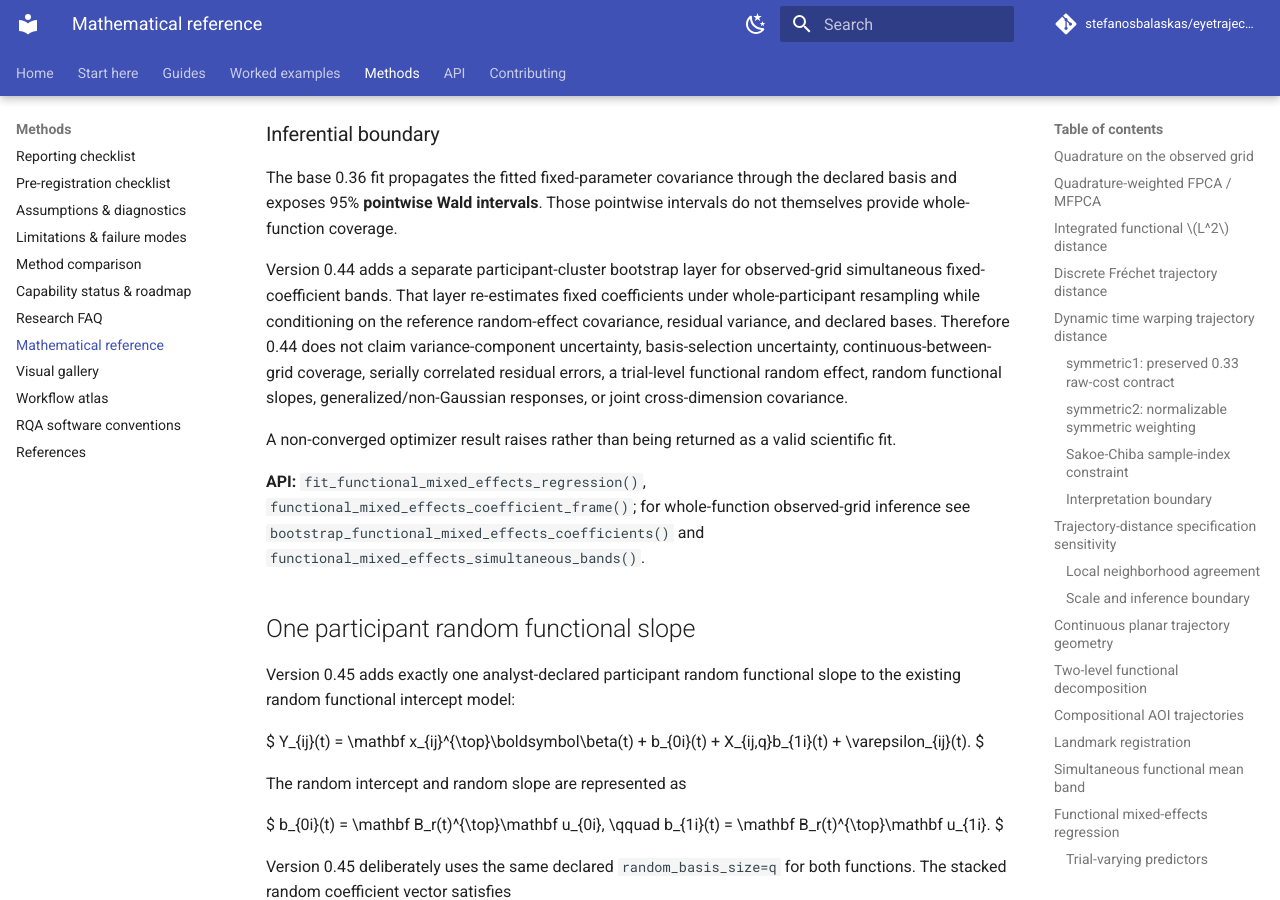
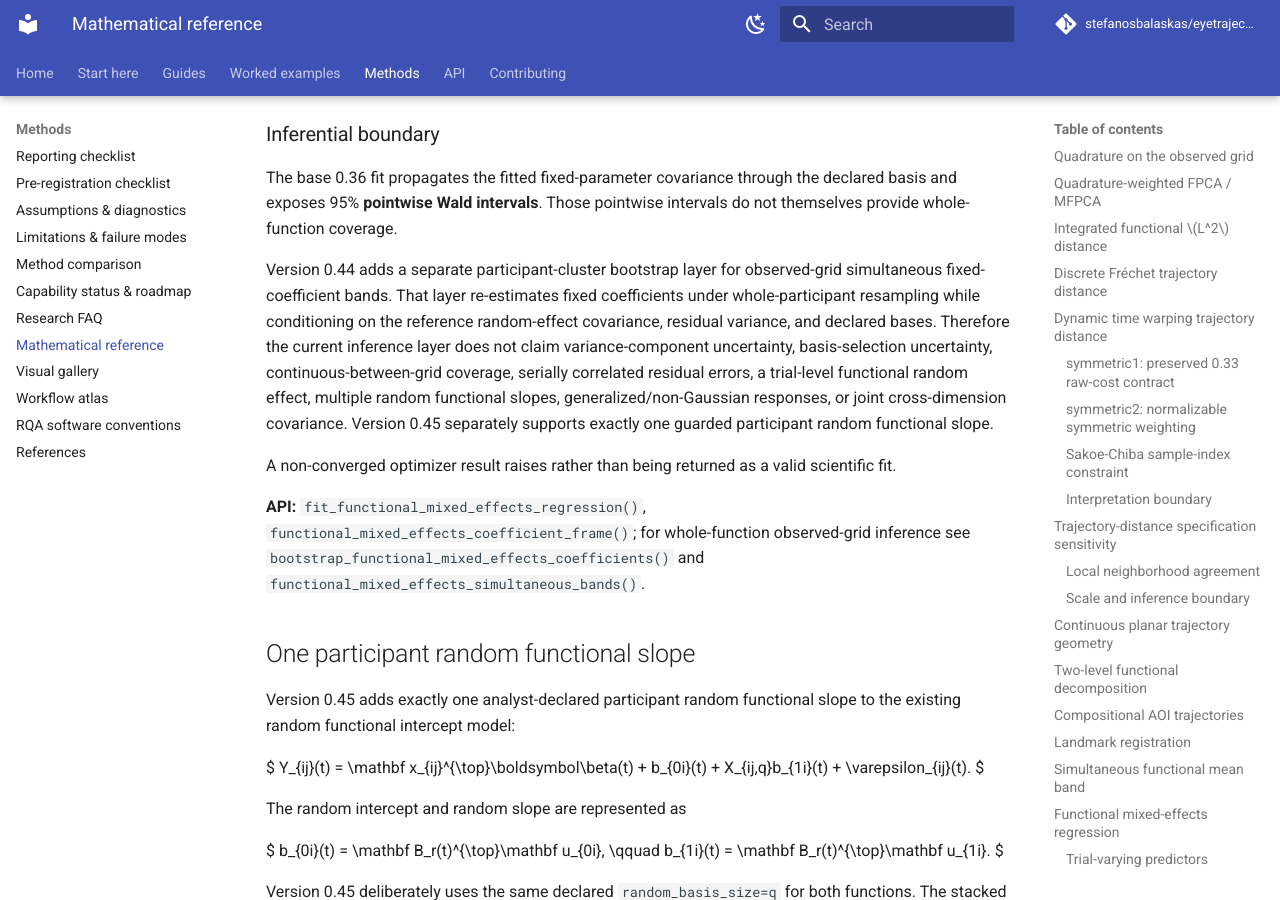
Before and after one commit to stefanosbalaskas/eyetrajectoriespy, an MkDocs documentation site: the page built from docs/methods/mathematical-reference.md, in a window 1280 px wide and 900 px high, scrolled down 10747 px. Built offline with MkDocs 1.6.1 and Material for MkDocs 9.7.7, drawn with Linux system fonts in a browser that asks for light colours; comment, search, counter and statistics services are not loaded.

Commit message:
Reconcile base mixed-effects reference with 0.45 random slope support

```diff
--- a/docs/methods/mathematical-reference.md
+++ b/docs/methods/mathematical-reference.md
@@ -638,10 +638,12 @@ Version 0.44 adds a separate participant-cluster bootstrap layer for
 observed-grid simultaneous fixed-coefficient bands. That layer re-estimates
 fixed coefficients under whole-participant resampling while conditioning on the
 reference random-effect covariance, residual variance, and declared bases.
-Therefore 0.44 does not claim variance-component uncertainty, basis-selection
-uncertainty, continuous-between-grid coverage, serially correlated residual
-errors, a trial-level functional random effect, random functional slopes,
-generalized/non-Gaussian responses, or joint cross-dimension covariance.
+Therefore the current inference layer does not claim variance-component
+uncertainty, basis-selection uncertainty, continuous-between-grid coverage,
+serially correlated residual errors, a trial-level functional random effect,
+multiple random functional slopes, generalized/non-Gaussian responses, or
+joint cross-dimension covariance. Version 0.45 separately supports exactly one
+guarded participant random functional slope.
 
 A non-converged optimizer result raises rather than being returned as a valid
 scientific fit.
```
